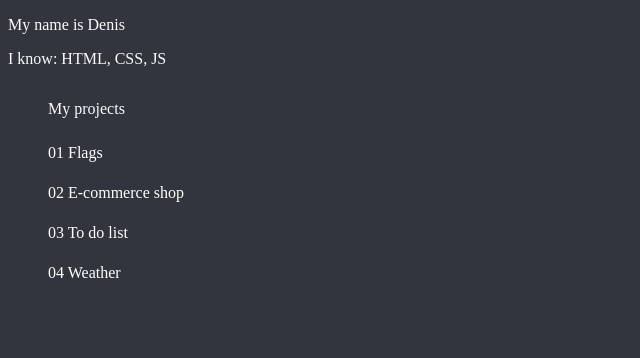
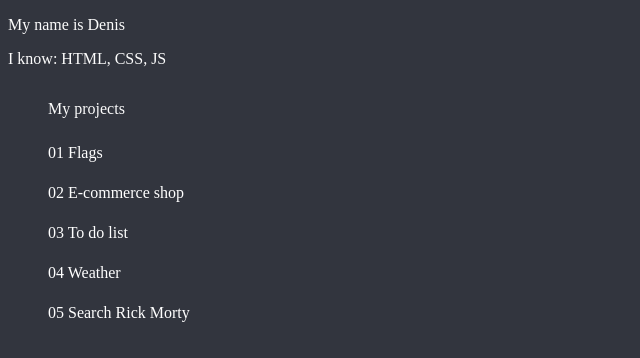
Before and after one commit to denisbeybutov/portfolio, a plain HTML site: page index.html in a window 1280 px wide. Shown: the whole page, without its empty margins (0-640 px from the left). Drawn offline with Linux system fonts and the light colour scheme.

Commit message:
добавил 05 ссылку

```diff
--- a/index.html
+++ b/index.html
@@ -24,6 +24,9 @@
         <li>
             <a target="_blank" href="https://denisbeybutov.github.io/weather/">04 Weather</a>
         </li>
+        <li>
+            <a target="_blank" href="https://denisbeybutov.github.io/portfolio_rick-morty/">05 Search Rick Morty</a>
+        </li>
     </ul>
 
 </body>
```
